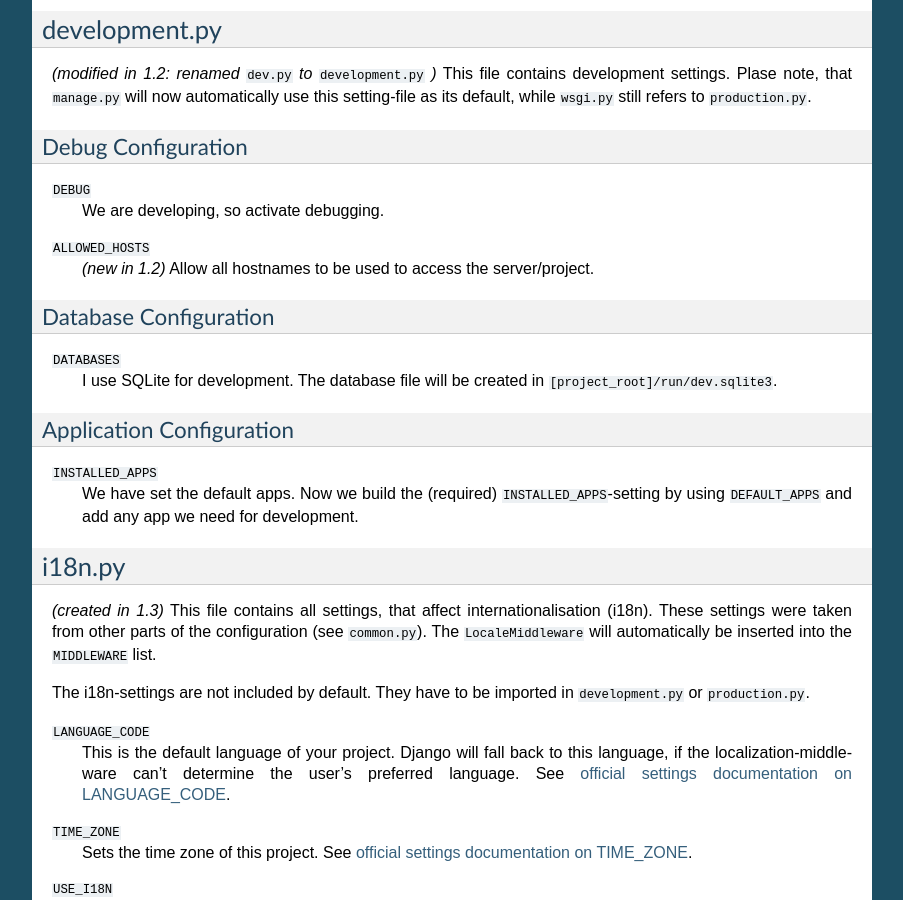
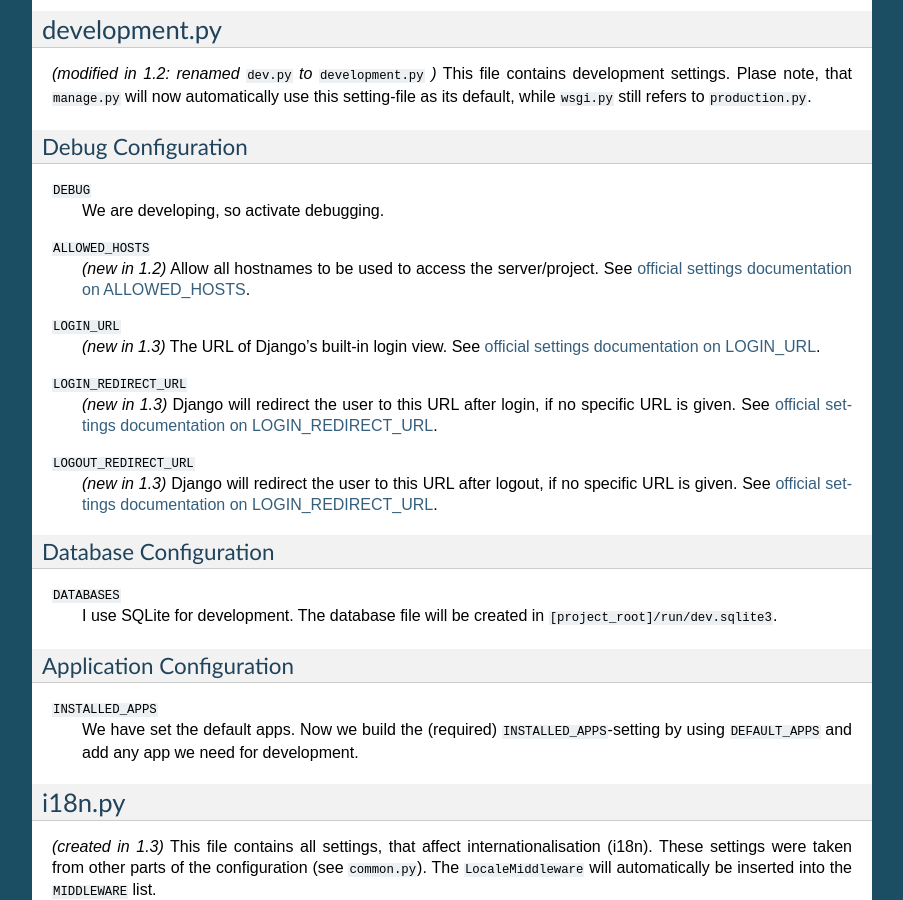
Before and after one commit to Mischback/django-project-skeleton, a Sphinx documentation site: the page built from doc/source/settings.rst, in a window 1280 px wide and 900 px high, scrolled down 2393 px. Shown: the whole window, without its empty margins (198-1101 px from the left). Built offline with Sphinx 7.4.7, drawn with Linux system fonts in a browser that asks for light colours.

Commit message:
Adjusted documentation

```diff
--- a/doc/source/quickstart.rst
+++ b/doc/source/quickstart.rst
@@ -37,6 +38,9 @@ Your project will look like this::
     ├── static/
     │   └── README
     └── templates/
+        ├── base.html
+        ├── core
+        │   └── login.html
         └── README
 
 See :ref:`label-project-structure` for a detailled description of this layout.
--- a/doc/source/settings.rst
+++ b/doc/source/settings.rst
@@ -170,7 +170,27 @@ Debug Configuration
 
 ``ALLOWED_HOSTS``
     *(new in 1.2)*
-    Allow all hostnames to be used to access the server/project.
+    Allow all hostnames to be used to access the server/project. See `official
+    settings documentation on ALLOWED_HOSTS
+    <https://docs.djangoproject.com/en/1.11/ref/settings/#allowed-hosts>`_.
+
+``LOGIN_URL``
+    *(new in 1.3)*
+    The URL of Django's built-in login view. See `official
+    settings documentation on LOGIN_URL
+    <https://docs.djangoproject.com/en/1.11/ref/settings/#login-url>`_.
+
+``LOGIN_REDIRECT_URL``
+    *(new in 1.3)*
+    Django will redirect the user to this URL after login, if no specific URL is given.
+    See `official settings documentation on LOGIN_REDIRECT_URL
+    <https://docs.djangoproject.com/en/1.11/ref/settings/#login-redirect-url>`_.
+
+``LOGOUT_REDIRECT_URL``
+    *(new in 1.3)*
+    Django will redirect the user to this URL after logout, if no specific URL is given.
+    See `official settings documentation on LOGIN_REDIRECT_URL
+    <https://docs.djangoproject.com/en/1.11/ref/settings/#login-redirect-url>`_.
 
 Database Configuration
 ^^^^^^^^^^^^^^^^^^^^^^
```
Also changed, not shown: other parts of doc/source/quickstart.rst (+1 -0 lines), doc/source/structure.rst (+10 -0 lines).
